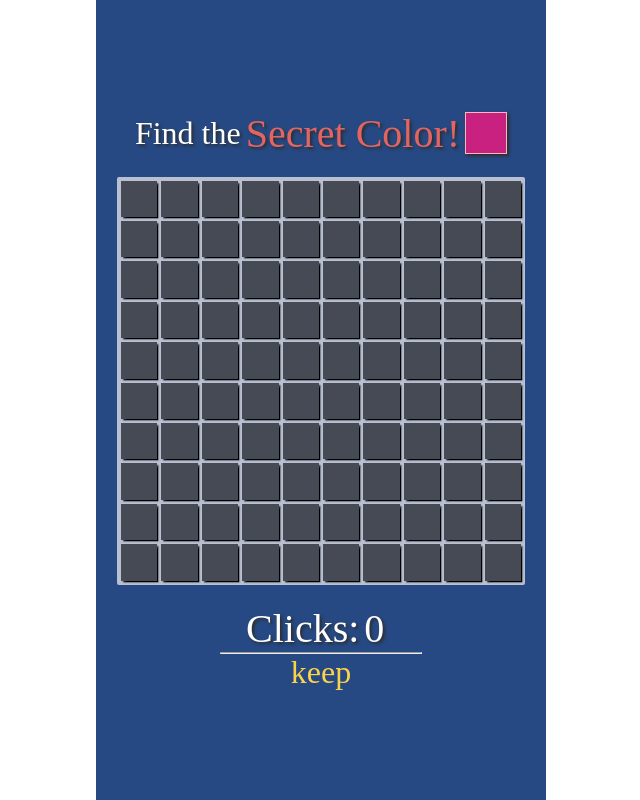
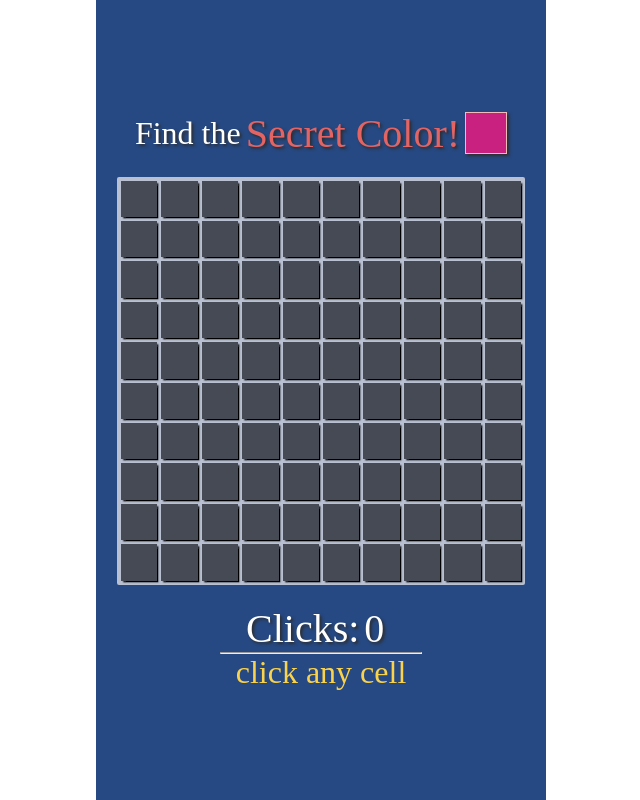
Before and after one commit to UD-B/mini-game, a React (Vite) app: page / in a window 1280 px wide. Shown: the whole page, without its empty margins (319-959 px from the left). Built offline with nearby package versions, Linux system fonts and the light colour scheme.

Commit message:
filler commit

```diff
--- a/src/components/GridLayout.jsx
+++ b/src/components/GridLayout.jsx
@@ -30,7 +30,7 @@ const GridLayout = () => {
                     </div>
                 </div>
                 <hr id='hr'/>
-                <p id='keep'>keep</p>
+                <p id='keep'>click any cell</p>
             </footer>
         </div>
     )
--- a/src/index.css
+++ b/src/index.css
@@ -1,17 +1,8 @@
 clors {
-    color: ;
-    color: ;
-    color: ;
-    color: ;
-
-
     color: rgb(231, 208, 176);
     color: rgb(226, 189, 139);
     color: rgb(187, 161, 121);
     color: rgb(153, 123, 79);
-
-    color: rgb(70, 74, 85);
-    color: ;
 }
 
 * {
```
